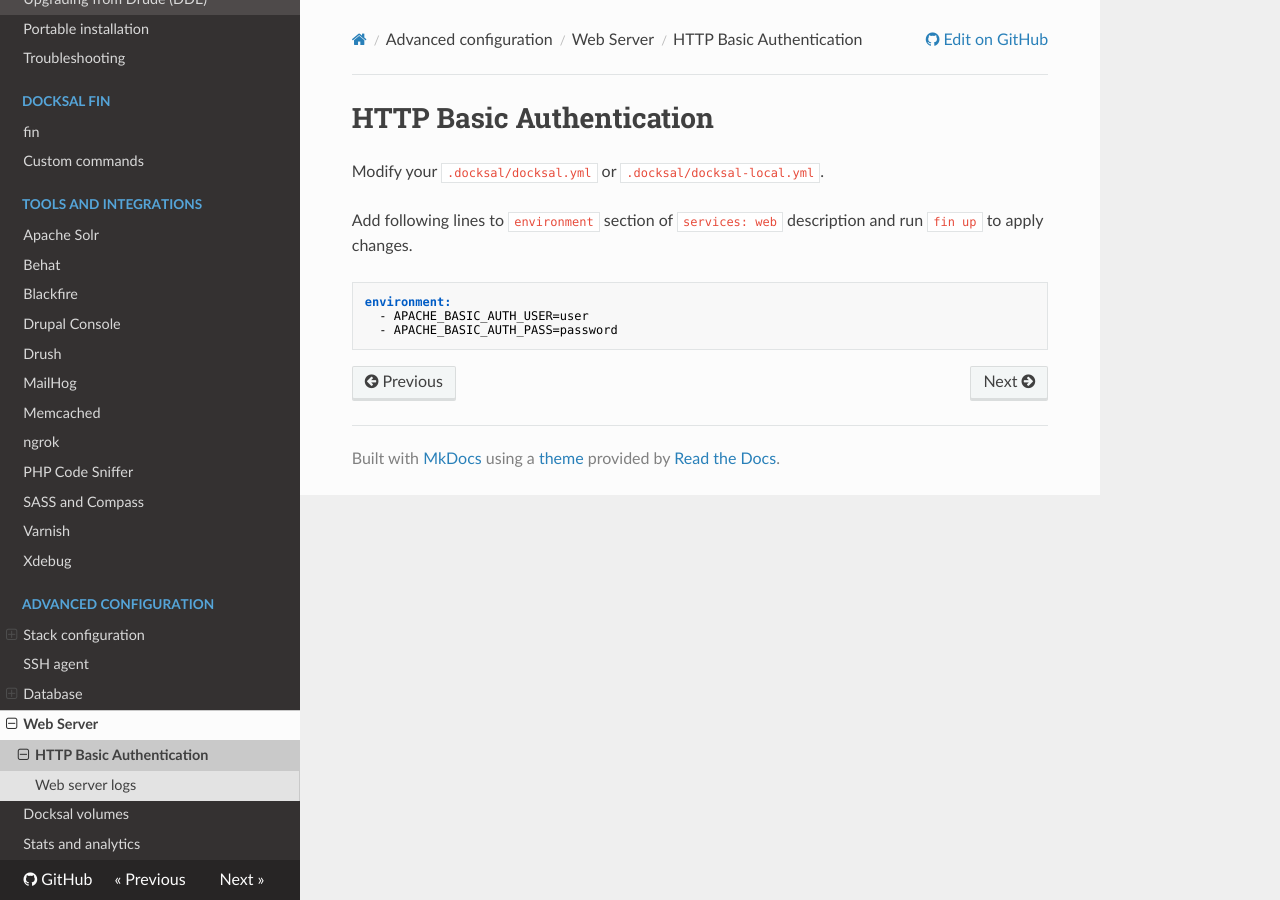
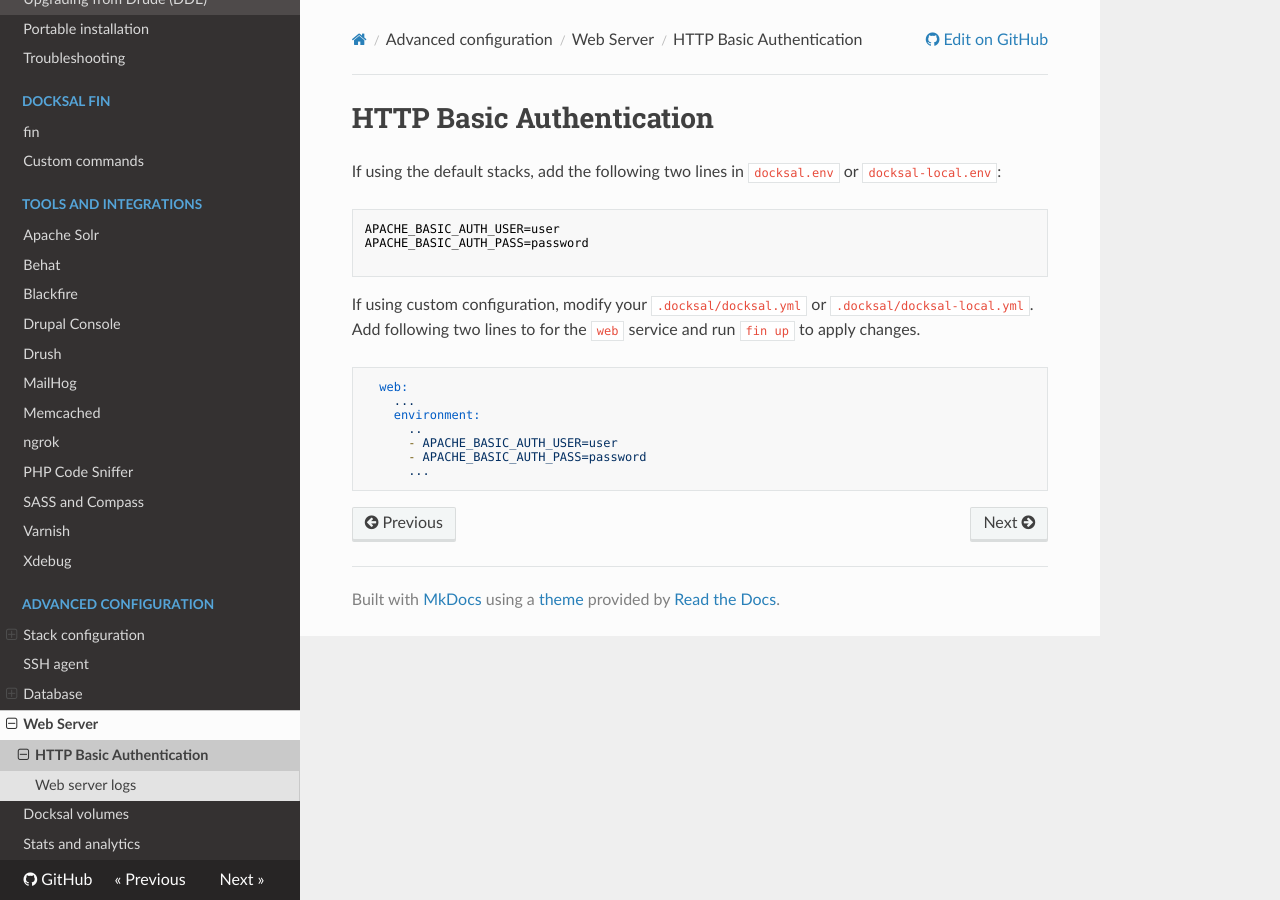
Before and after one commit to docksal/docksal, an MkDocs documentation site: the page built from docs/advanced/web-http-auth.md, in a window 1280 px wide. Built offline with MkDocs 1.6.1, drawn with Linux system fonts in a browser that asks for light colours; nearby versions of some CDN libraries; old or Windows-style settings are respelled for this version of MkDocs.

Commit message:
web-http-auth.md docs updates

````diff
--- a/docs/advanced/web-http-auth.md
+++ b/docs/advanced/web-http-auth.md
@@ -1,11 +1,23 @@
 # HTTP Basic Authentication
 
-Modify your `.docksal/docksal.yml` or `.docksal/docksal-local.yml`.
 
-Add following lines to `environment` section of `services: web` description and run `fin up` to apply changes.
+If using the default stacks, add the following two lines in `docksal.env` or `docksal-local.env`:
+
+```bash
+APACHE_BASIC_AUTH_USER=user
+APACHE_BASIC_AUTH_PASS=password
 
 ```
-environment:
-  - APACHE_BASIC_AUTH_USER=user
-  - APACHE_BASIC_AUTH_PASS=password
+
+If using custom configuration, modify your `.docksal/docksal.yml` or `.docksal/docksal-local.yml`.
+Add following two lines to for the `web` service and run `fin up` to apply changes.
+
+```yaml
+  web:
+    ...
+    environment:
+      ..
+      - APACHE_BASIC_AUTH_USER=user
+      - APACHE_BASIC_AUTH_PASS=password
+      ...
 ```
````
